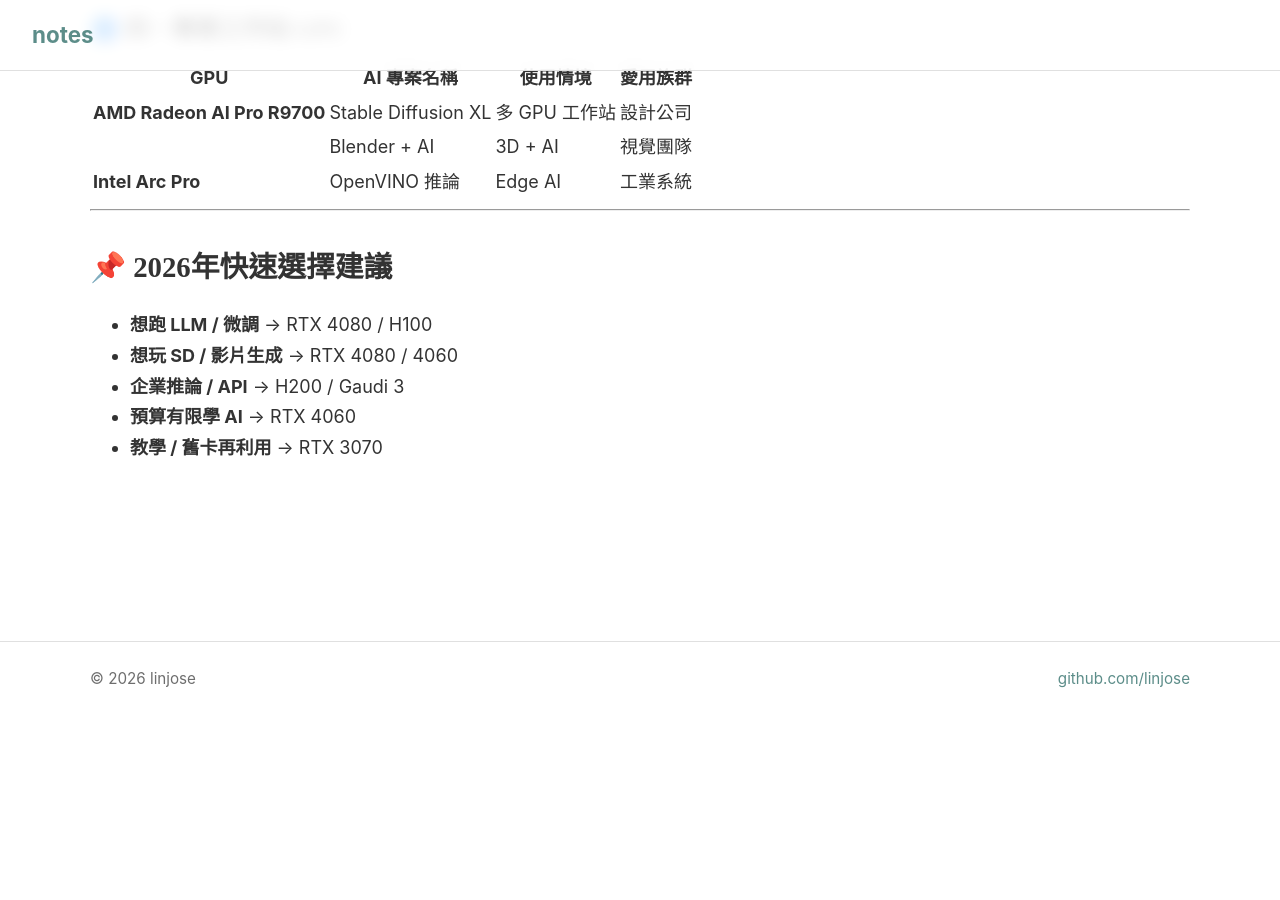
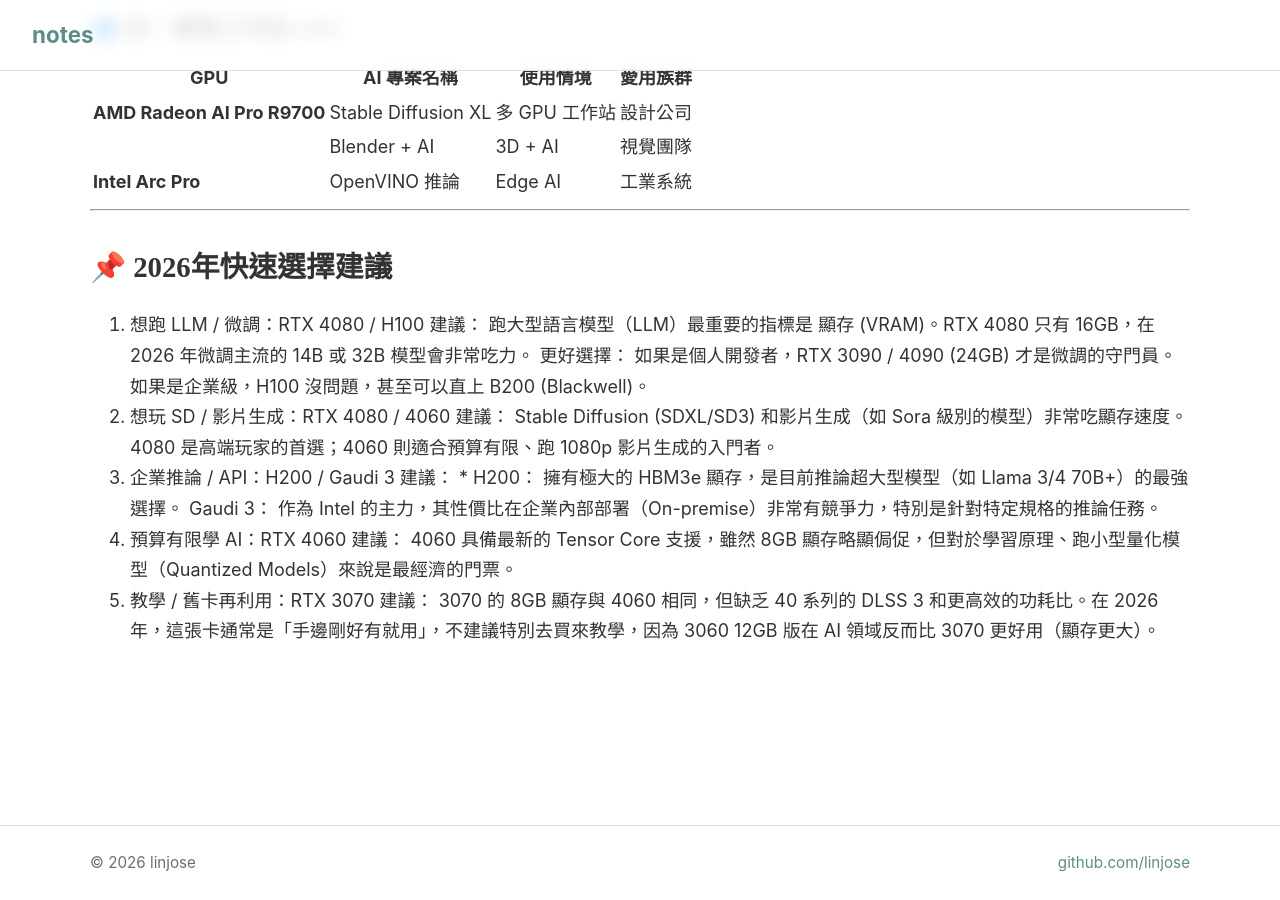
Before and after one commit to linjose/notes, a Jekyll site: the page built from _posts/2026-01-21-2025-GPU.md, in a window 1280 px wide and 900 px high, scrolled down 2250 px. Built offline with Jekyll 4.4.1, drawn with Linux system fonts in a browser that asks for light colours; before the commit the page ends 2966 px from its top, so only the background shows below that.

Commit message:
Update 2026-01-21-2025-GPU.md

```diff
--- a/_posts/2026-01-21-2025-GPU.md
+++ b/_posts/2026-01-21-2025-GPU.md
@@ -90,8 +90,15 @@
 
 ## 📌 2026年快速選擇建議
 
-* **想跑 LLM / 微調** → RTX 4080 / H100
-* **想玩 SD / 影片生成** → RTX 4080 / 4060
-* **企業推論 / API** → H200 / Gaudi 3
-* **預算有限學 AI** → RTX 4060
-* **教學 / 舊卡再利用** → RTX 3070
+1. 想跑 LLM / 微調：RTX 4080 / H100
+    建議： 跑大型語言模型（LLM）最重要的指標是 顯存 (VRAM)。RTX 4080 只有 16GB，在 2026 年微調主流的 14B 或 32B 模型會非常吃力。
+    更好選擇： 如果是個人開發者，RTX 3090 / 4090 (24GB) 才是微調的守門員。如果是企業級，H100 沒問題，甚至可以直上 B200 (Blackwell)。
+2. 想玩 SD / 影片生成：RTX 4080 / 4060
+    建議： Stable Diffusion (SDXL/SD3) 和影片生成（如 Sora 級別的模型）非常吃顯存速度。4080 是高端玩家的首選；4060 則適合預算有限、跑 1080p 影片生成的入門者。
+3. 企業推論 / API：H200 / Gaudi 3
+    建議： * H200： 擁有極大的 HBM3e 顯存，是目前推論超大型模型（如 Llama 3/4 70B+）的最強選擇。
+        Gaudi 3： 作為 Intel 的主力，其性價比在企業內部部署（On-premise）非常有競爭力，特別是針對特定規格的推論任務。
+4. 預算有限學 AI：RTX 4060
+    建議： 4060 具備最新的 Tensor Core 支援，雖然 8GB 顯存略顯侷促，但對於學習原理、跑小型量化模型（Quantized Models）來說是最經濟的門票。
+5. 教學 / 舊卡再利用：RTX 3070
+    建議： 3070 的 8GB 顯存與 4060 相同，但缺乏 40 系列的 DLSS 3 和更高效的功耗比。在 2026 年，這張卡通常是「手邊剛好有就用」，不建議特別去買來教學，因為 3060 12GB 版在 AI 領域反而比 3070 更好用（顯存更大）。
```
